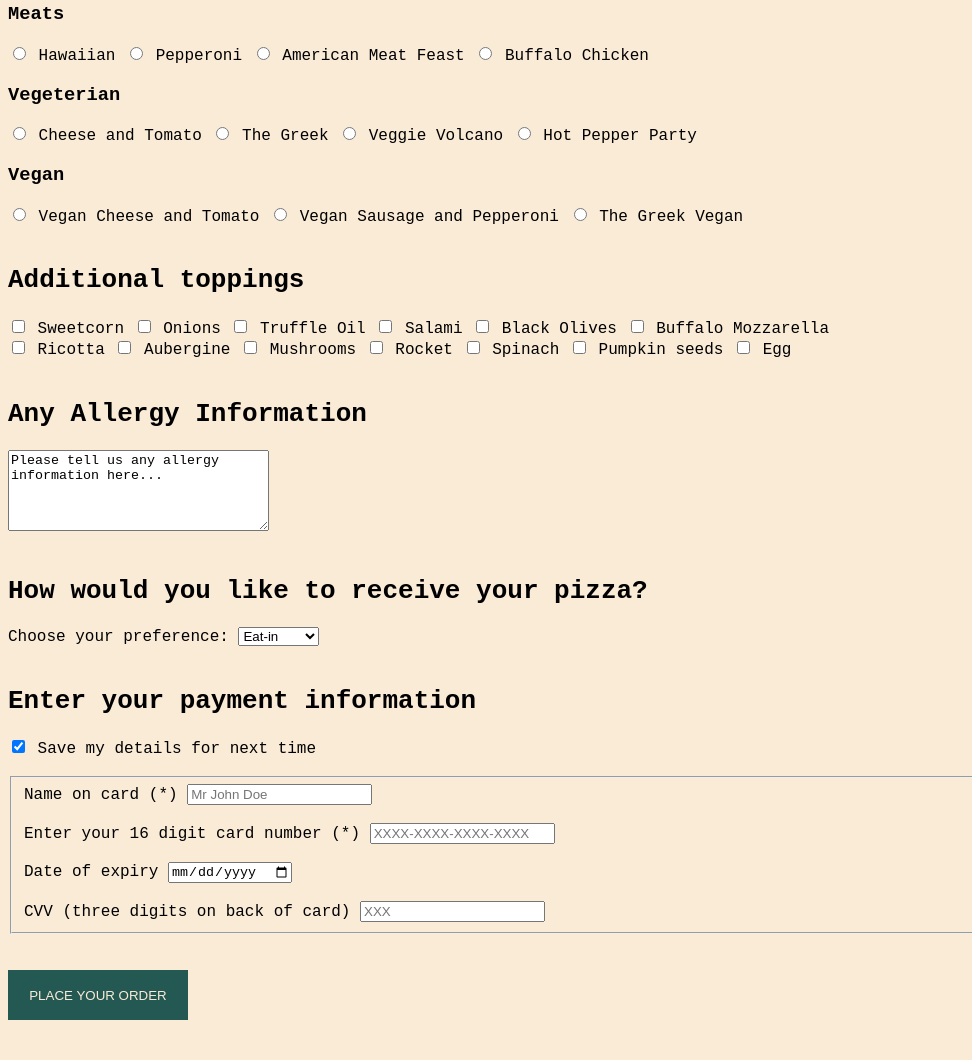
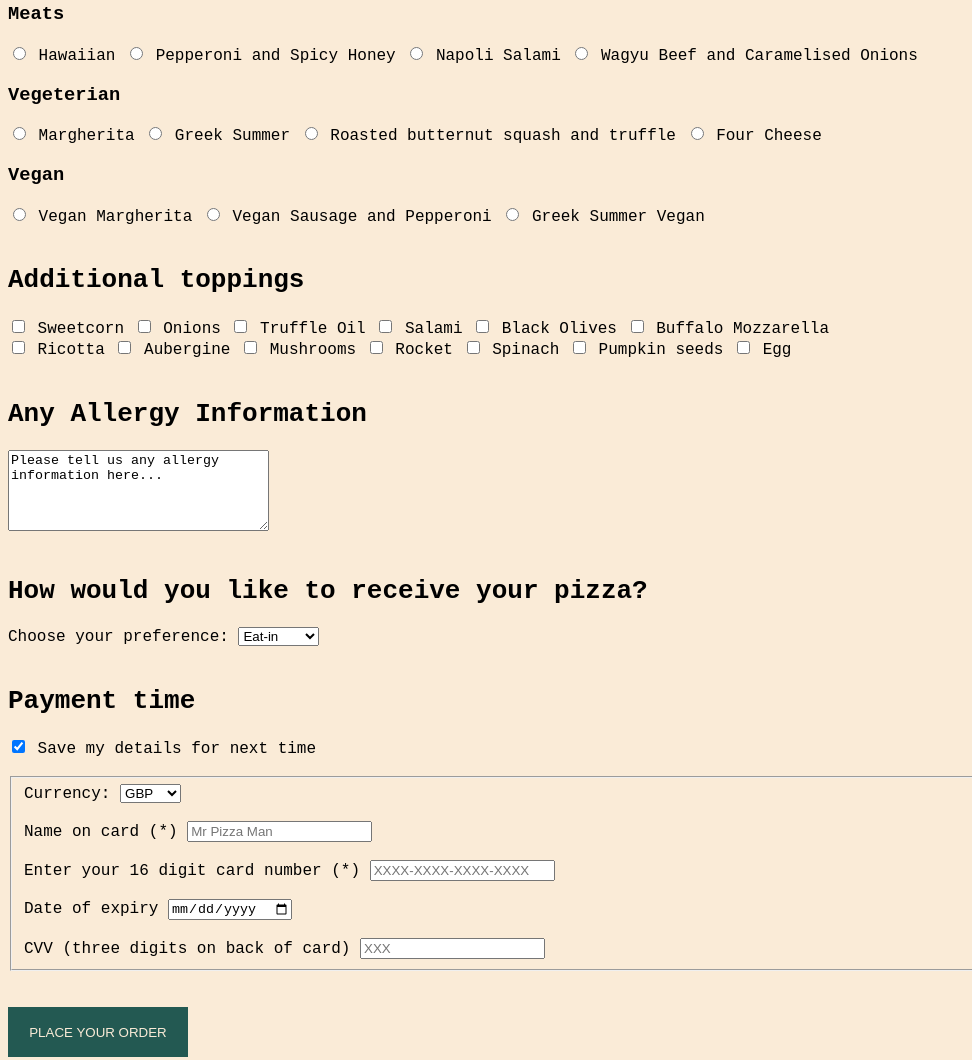
Before and after one commit to sophiehollis/week-3-pizza-yard, a plain HTML site: page order form.html in a window 1280 px wide. Shown: the part 735-1795 px from the top of the page, without its empty margins (0-972 px from the left). Drawn offline with Linux system fonts and the light colour scheme.

Commit message:
Updated page information and fixed image tags

```diff
--- a/order form.html
+++ b/order form.html
@@ -12,17 +12,17 @@
 </head>
 <body>
     <h1>Place your Pizza Yard order</h1>
-    <img src="images/image5.JPG" height="200" width="210" alt="avatar">
+    <img src="images/image5.jpg" height="200px" width="210px" alt="avatar">
     <br>
-    <h2>Fill out the information below</h2>
+    <h2>Fill out the info below</h2>
     <fieldset>
     <form action="success.html" method="POST" enctype="text/plain">
         <label for="Full name">Full name (*)</label>
-        <input type="text" id="Full name" name="Full name" required>
+        <input type="text" id="Full name" name="Full name" required placeholder="Pizza Man">
         <br>
         <br>
         <label for="email">E-mail address (*)</label>
-        <input type="email" id="email" name="Email" required>
+        <input type="email" id="email" name="Email" required placeholder="brbeatingpizza@gmail.com">
         <br>
         <br>
         <label for="tel">Phone number (*)</label>
@@ -44,7 +44,7 @@
         <select id="pizza crusts" name="pizza crusts">
             <option value="Thin Crust">Thin Crust</option>
             <option value="Deep Pan">Deep Pan</option>
-            <option value="New York Style">New York Style</option>
+            <option value="Silician">Sicilian</option>
             <option value="Stuffed Crust">Stuffed Crust (+ £2.00)</option>
             <option value="Gluten Free">Gluten Free</option>
             <br>
@@ -54,30 +54,31 @@
     <br>
     <h2>Choose your pizza style</h2>
     <h3>Meats</h3>
+    <!--to only select one option on radio, you need to make the names all the same-->
     <input type="radio" id="hawaiian" name="pizza style">
     <label for="hawaiian">Hawaiian</label>
-    <input type="radio" id="pepperoni" name="pizza style">
-    <label for="pepperoni">Pepperoni</label>
-    <input type="radio" id="american meat feast" name="pizza style">
-    <label for="american meat feast">American Meat Feast</label>
-    <input type="radio" id="chicken" name="pizza style">
-    <label for="chicken">Buffalo Chicken</label>
+    <input type="radio" id="pepperoni and spicy honey" name="pizza style">
+    <label for="pepperoni and spicy honey">Pepperoni and Spicy Honey</label>
+    <input type="radio" id="napoli salami" name="pizza style">
+    <label for="napoli salami">Napoli Salami</label>
+    <input type="radio" id="wagyu beef" name="pizza style">
+    <label for="wagyu beef">Wagyu Beef and Caramelised Onions</label>
     <h3>Vegeterian</h3>
-    <input type="radio" id="cheese and tomato" name="pizza style">
-    <label for="cheese and tomato">Cheese and Tomato</label>
-    <input type="radio" id="the greek" name="pizza style">
-    <label for="the greek">The Greek</label>
-    <input type="radio" id="veggie volcano" name="pizza style">
-    <label for="veggie volcano">Veggie Volcano</label>
-    <input type="radio" id="hot pepper party" name="pizza style">
-    <label for="hot pepper party">Hot Pepper Party</label>
+    <input type="radio" id="margherita" name="pizza style">
+    <label for="margherita">Margherita</label>
+    <input type="radio" id="greek summer" name="pizza style">
+    <label for="greek summer">Greek Summer</label>
+    <input type="radio" id="roasted butternut squash and truffle" name="pizza style">
+    <label for="roasted butternut squash and truffle">Roasted butternut squash and truffle</label>
+    <input type="radio" id="four cheese" name="pizza style">
+    <label for="four cheese">Four Cheese</label>
     <h3>Vegan</h3>
-    <input type="radio" id="vegan cheese and tomato" name="pizza style">
-    <label for="vegan cheese and tomato">Vegan Cheese and Tomato</label>
+    <input type="radio" id="vegan margherita" name="pizza style">
+    <label for="vegan margherita">Vegan Margherita</label>
     <input type="radio" id="vegan sausage and pepperoni" name="pizza style">
     <label for="vegan sausage and pepperoni">Vegan Sausage and Pepperoni</label>
-    <input type="radio" id="the greek vegan" name="pizza style">
-    <label for="the greek vegan">The Greek Vegan</label>
+    <input type="radio" id="greek summer vegan" name="pizza style">
+    <label for="greek summer vegan">Greek Summer Vegan</label>
     <br>
     <br>
     <h2>Additional toppings</h2>
@@ -125,14 +126,23 @@
         </select>
         <br>
         <br>
-    <h2>Enter your payment information</h2>
+    <h2>Payment time</h2>
     <input type="checkbox" id="payment" name="payment" checked>
     <label for="payment">Save my details for next time</label>
     <br>
     <br>
     <fieldset>
+    <label for="currency">Currency:</label>
+    <select id="currency" name="currency">
+        <option value="GBP">GBP</option>
+        <option value="EU">EURO</option>
+        <option value="USD">USD</option>
+        <option value="AUD">AUD</option>
+    </select>
+    <br>
+    <br>
     <label for="card name">Name on card (*)</label>
-    <input type="text" id="card name" name="card name" placeholder="Mr John Doe" required>
+    <input type="text" id="card name" name="card name" placeholder="Mr Pizza Man" required>
     <br>
     <br>
     <label for="card number">Enter your 16 digit card number (*)<label>
```
Also changed, not shown: about us.html (+1 -1 lines), index.html (+8 -3 lines).
